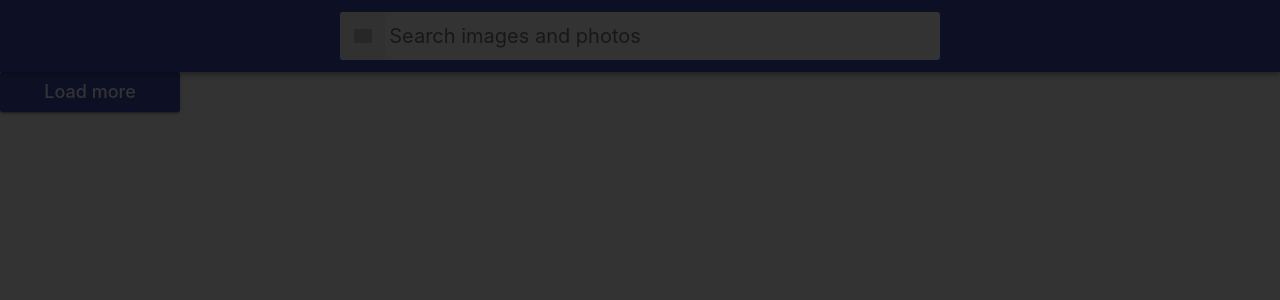
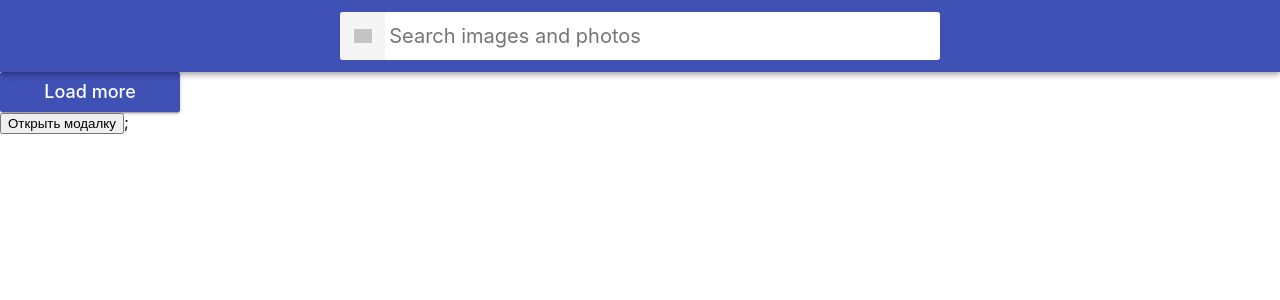
Before and after one commit to Maryna1212/goit-react-hw-03-image-finder, a React (Create React App) app: page / in a window 1280 px wide. Shown: the top 300 px of the page. Built offline with nearby package versions, Linux system fonts and the light colour scheme; grey boxes are pictures that could not be loaded.

Commit message:
add component modal test version

```diff
--- a/public/index.html
+++ b/public/index.html
@@ -29,6 +29,8 @@
   <body>
     <noscript>You need to enable JavaScript to run this app.</noscript>
     <div id="root"></div>
+
+    <div id="modal-root"></div>
     <!--
       This HTML file is a template.
       If you open it directly in the browser, you will see an empty page.
--- a/src/App.js
+++ b/src/App.js
@@ -6,14 +6,37 @@
 import Button from './components/Button/Button';
 
 class App extends Component {
+  state = {
+    showModal: false,
+  };
+
+  toggleModal = () => {
+    this.setState(({ showModal }) => ({
+      showModal: !showModal,
+    }));
+  };
+
   render() {
+    const { showModal } = this.state;
+
     return (
       <div>
         <GlobalStyle />
         <Searchbar onClick={this.onSubmit} />
         <ImageGallery />
         <Button />
-        <Modal />
+        <button type="button" onClick={this.toggleModal}>
+          Открыть модалку
+        </button>
+        {showModal && (
+          <Modal onClose={this.toggleModal}>
+            <img src="" alt="" />
+            <button type="button" onClick={this.toggleModal}>
+              Закрыть
+            </button>
+          </Modal>
+        )}
+        ;
       </div>
     );
   }
--- a/src/components/Modal/Modal.jsx
+++ b/src/components/Modal/Modal.jsx
@@ -1,15 +1,58 @@
-// import PropTypes from 'prop-types';
+import React, { Component } from 'react';
+import { createPortal } from 'react-dom';
+import PropTypes from 'prop-types';
 import { ModalContainer, ModalContainerForImage } from './Modal.styled';
 
-const Modal = () => (
-  <ModalContainer>
-    <ModalContainerForImage>
-      <img src="" alt="" />
-    </ModalContainerForImage>
-  </ModalContainer>
-);
+const modalRoot = document.querySelector('#modal-root');
 
-export default Modal;
+export default class Modal extends Component {
+  componentDidMount() {
+    window.addEventListener('keydown', this.handleKeyDown);
+  }
+
+  componentWillUnmount() {
+    window.removeEventListener('keydown', this.handleKeyDown);
+  }
+
+  handleKeyDown = e => {
+    if (e.code === 'Escape') {
+      this.props.onClose();
+    }
+  };
+
+  handleBackdropClick = event => {
+    if (event.currentTarget === event.target) {
+      this.props.onClose();
+    }
+  };
+
+  render() {
+    return createPortal(
+      <ModalContainer onClick={this.handleBackdropClick}>
+        <ModalContainerForImage>{this.props.children}</ModalContainerForImage>
+      </ModalContainer>,
+      modalRoot,
+    );
+  }
+}
+
+Modal.propTypes = {
+  onClose: PropTypes.func.isRequired,
+};
+
+// =======================================
+// import PropTypes from 'prop-types';
+// import { ModalContainer, ModalContainerForImage } from './Modal.styled';
+
+// const Modal = () => (
+//   <ModalContainer>
+//     <ModalContainerForImage>
+//       <img src="" alt="" />
+//     </ModalContainerForImage>
+//   </ModalContainer>
+// );
+
+// export default Modal;
 
 // Modal.propTypes = {
 //   onSubmit: PropTypes.func.isRequired,
--- a/src/components/Modal/Modal.styled.jsx
+++ b/src/components/Modal/Modal.styled.jsx
@@ -6,14 +6,65 @@
   left: 0;
   width: 100vw;
   height: 100vh;
-  display: flex;
-  justify-content: center;
-  align-items: center;
-  background-color: rgba(0, 0, 0, 0.8);
-  z-index: 1200;
+  background-color: rgba(0, 0, 0, 0.5);
 `;
 
 export const ModalContainerForImage = styled.div`
-  max-width: calc(100vw - 48px);
-  max-height: calc(100vh - 24px);
+  position: absolute;
+  top: 50%;
+  left: 50%;
+  transform: translate(-50%, -50%);
+  min-height: 300px;
+  max-width: 600px;
+  width: 100%;
+  padding: 12px;
+  background-color: #fff;
+  border-radius: 3px;
+  box-shadow: 0px 2px 1px -1px rgba(0, 0, 0, 0.2),
+    0px 1px 1px 0px rgba(0, 0, 0, 0.14), 0px 1px 3px 0px rgba(0, 0, 0, 0.12);
 `;
+
+// ============================
+
+// .Modal__backdrop {
+//   position: fixed;
+//   top: 0;
+//   left: 0;
+//   width: 100vw;
+//   height: 100vh;
+//   background-color: rgba(0, 0, 0, 0.5);
+// }
+
+// .Modal__content {
+//   position: absolute;
+//   top: 50%;
+//   left: 50%;
+//   transform: translate(-50%, -50%);
+//   min-height: 300px;
+//   max-width: 600px;
+//   width: 100%;
+//   padding: 12px;
+//   background-color: #fff;
+//   border-radius: 3px;
+//   box-shadow: 0px 2px 1px -1px rgba(0, 0, 0, 0.2),
+//     0px 1px 1px 0px rgba(0, 0, 0, 0.14), 0px 1px 3px 0px rgba(0, 0, 0, 0.12);
+// }
+
+// =================================================
+// export const ModalContainer = styled.div`
+//   position: fixed;
+//   top: 0;
+//   left: 0;
+//   width: 100vw;
+//   height: 100vh;
+//   display: flex;
+//   justify-content: center;
+//   align-items: center;
+//   background-color: rgba(0, 0, 0, 0.8);
+//   z-index: 1200;
+// `;
+
+// export const ModalContainerForImage = styled.div`
+//   max-width: calc(100vw - 48px);
+//   max-height: calc(100vh - 24px);
+// `;
```
Also changed, not shown: 1 other file (tests, documents, lock files or other folders).
